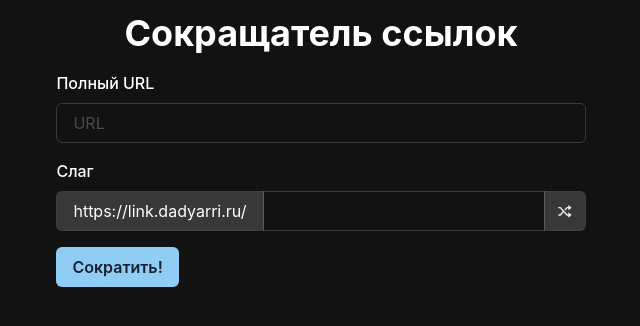
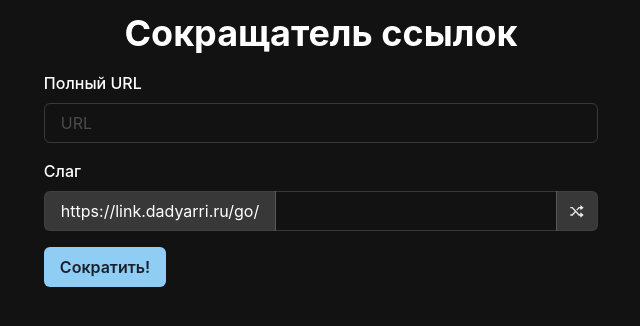
Before and after one commit to dadyarri/link-shortener, a Next.js app: page / in a window 1280 px wide. Shown: the top 326 px of the page, without its empty margins (319-959 px from the left). Built offline with nearby package versions, Linux system fonts and the light colour scheme.

Commit message:
fix url in input addon

```diff
--- a/pages/index.tsx
+++ b/pages/index.tsx
@@ -100,7 +100,7 @@ const Home: NextPage = () => {
                 Слаг
               </FormLabel>
               <InputGroup>
-                <InputLeftAddon>https://link.dadyarri.ru/</InputLeftAddon>
+                <InputLeftAddon>https://link.dadyarri.ru/go/</InputLeftAddon>
                 <Input id={"slug-input"} name={"slug"} />
                 <InputRightAddon p={0}>
                   <IconButton
```
